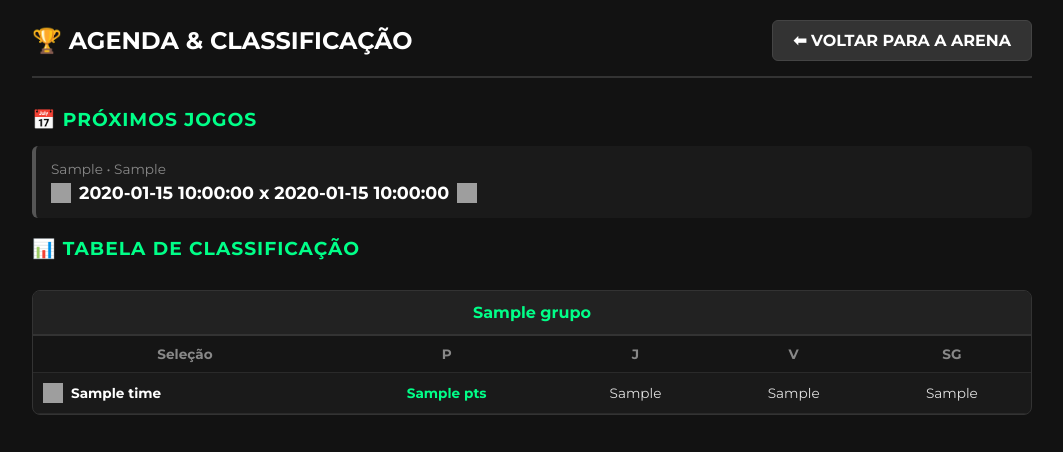
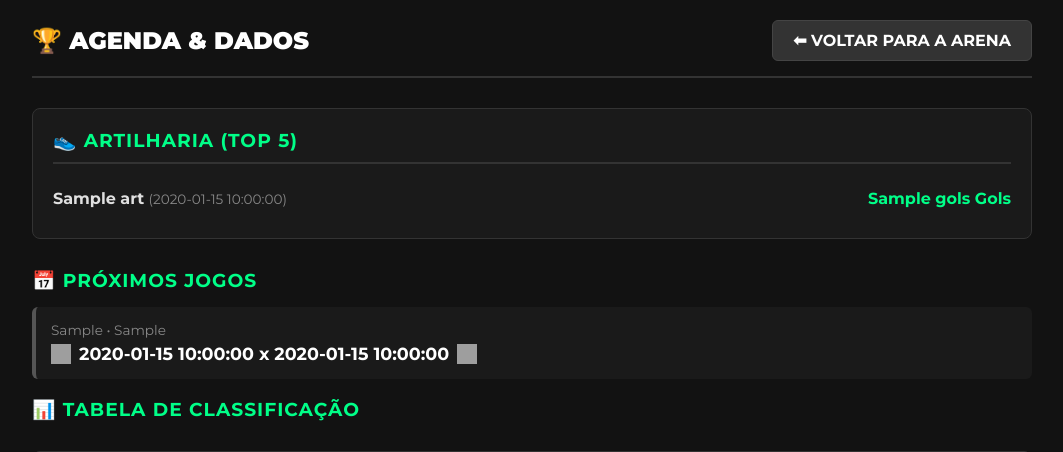
Before and after one commit to maquinas-sudo/bolaomaquinas, a Flask app: template templates/info.html in a window 1280 px wide. Shown: the top 452 px of the page, without its empty margins (108-1171 px from the left). Run offline with Flask 3, Linux system fonts and the light colour scheme; the template is opened without the code that fills it: most values are stand-ins (such as "Sample title", 1, 10 or a date in 2020); some libraries are stand-ins or nearby versions; grey boxes are pictures that could not be loaded.

Commit message:
Update info.html

```diff
--- a/templates/info.html
+++ b/templates/info.html
@@ -10,7 +10,7 @@
         .container { max-width: 1000px; margin: auto; }
 
         .header { display: flex; justify-content: space-between; align-items: center; border-bottom: 2px solid #333; padding-bottom: 15px; margin-bottom: 30px; flex-wrap: wrap; gap: 15px;}
-        .header h2 { color: #fff; margin: 0; font-size: 1.5em; }
+        .header h2 { color: #fff; margin: 0; font-size: 1.5em; font-weight: 900; }
         .btn-voltar { background: #333; color: white; padding: 10px 20px; text-decoration: none; border-radius: 6px; font-weight: bold; border: 1px solid #444; transition: 0.2s;}
         .btn-voltar:hover { background: #444; border-color: #888; }
 
@@ -22,6 +22,11 @@
         .times { font-weight: bold; font-size: 1.1em; color: #fff; display: flex; align-items: center; gap: 8px;}
         .data { color: #888; font-size: 0.85em; }
         .crest { width: 20px; height: 20px; }
+
+        /* Artilharia Limitada (5 melhores) */
+        .estatisticas-painel { background: #1a1a1a; border: 1px solid #333; border-radius: 8px; padding: 20px; margin-top: 30px; margin-bottom: 30px;}
+        .artilheiro-item { display: flex; justify-content: space-between; border-bottom: 1px solid #222; padding: 10px 0; }
+        .artilheiro-item:last-child { border-bottom: none; }
 
         /* Tabela de Classificação */
         .grid-groups { display: grid; grid-template-columns: repeat(auto-fit, minmax(300px, 1fr)); gap: 20px; margin-top: 30px; }
@@ -42,11 +47,24 @@
 
 <div class="container">
     <div class="header">
-        <h2>🏆 AGENDA & CLASSIFICAÇÃO</h2>
+        <h2>🏆 AGENDA & DADOS</h2>
         <a href="{{ url_for('index') }}" class="btn-voltar">⬅ VOLTAR PARA A ARENA</a>
     </div>
 
-    <!-- Próximos Jogos (+ de 48h) -->
+    <!-- Artilharia -->
+    {% if artilheiros|length > 0 %}
+    <div class="estatisticas-painel">
+        <h3 style="margin-top: 0; border-bottom: 2px solid #333; padding-bottom: 10px;">👟 ARTILHARIA (TOP 5)</h3>
+        {% for art in artilheiros %}
+            <div class="artilheiro-item">
+                <span><b>{{ art.nome }}</b> <span style="color:#888; font-size:0.85em;">({{ art.time }})</span></span>
+                <span style="color: #00ff88; font-weight: bold;">{{ art.gols }} Gols</span>
+            </div>
+        {% endfor %}
+    </div>
+    {% endif %}
+
+    <!-- Próximos Jogos -->
     <h3>📅 Próximos Jogos</h3>
     {% if jogos_futuros|length == 0 %}
         <p style="color: #888;">Nenhum jogo agendado para o futuro distante.</p>
```
